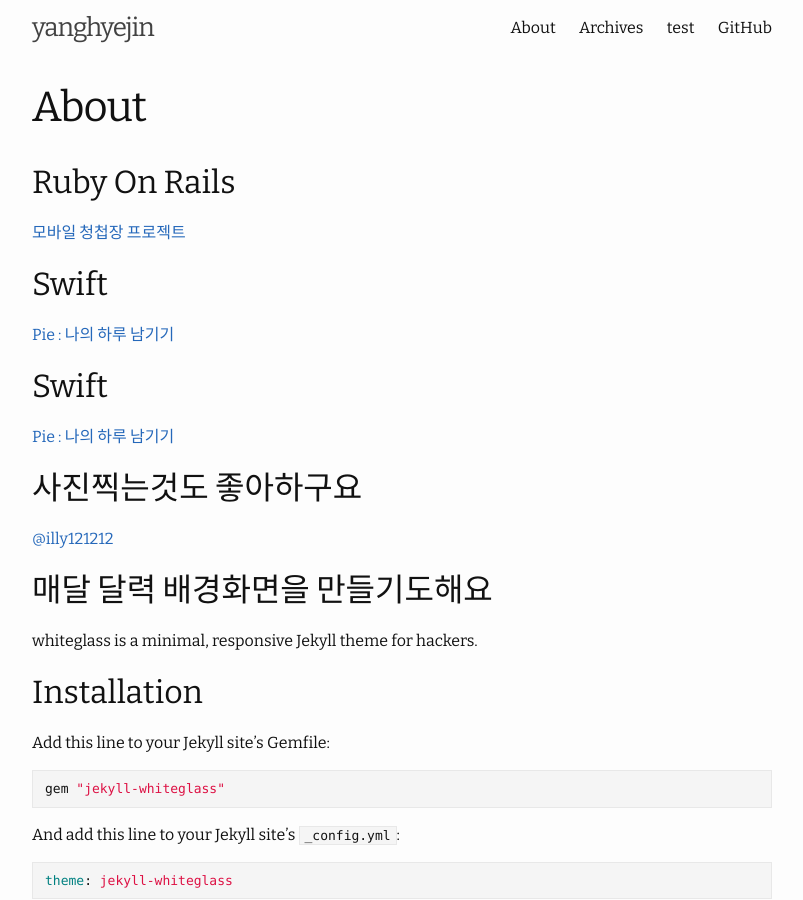
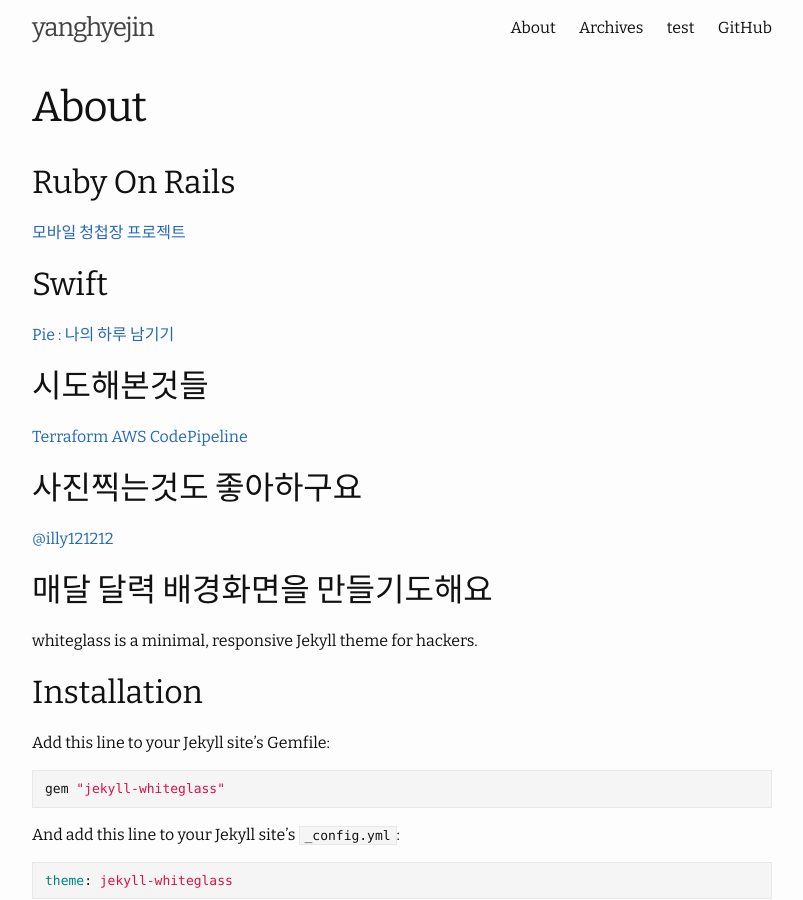
Before and after one commit to berdeul21/berdeul21.github.com, a Jekyll site: the page built from about.md, in a window 1280 px wide and 900 px high. Shown: the whole window, without its empty margins (238-1041 px from the left). Built offline with Jekyll 4.4.1, drawn with Linux system fonts in a browser that asks for light colours.

Commit message:
terraform, code pipeline

```diff
--- a/about.md
+++ b/about.md
@@ -12,9 +12,10 @@ permalink: /about/
 
 [Pie : 나의 하루 남기기](https://github.com/berdeul21/Pie)
 
-## Swift
+## 시도해본것들
 
-[Pie : 나의 하루 남기기](https://github.com/berdeul21/Pie)
+[Terraform](https://github.com/berdeul21/this_and_that#terraform)
+[AWS CodePipeline](https://github.com/berdeul21/aws-codepipeline-s3-codedeploy-linux)
 
 ## 사진찍는것도 좋아하구요
 
```
